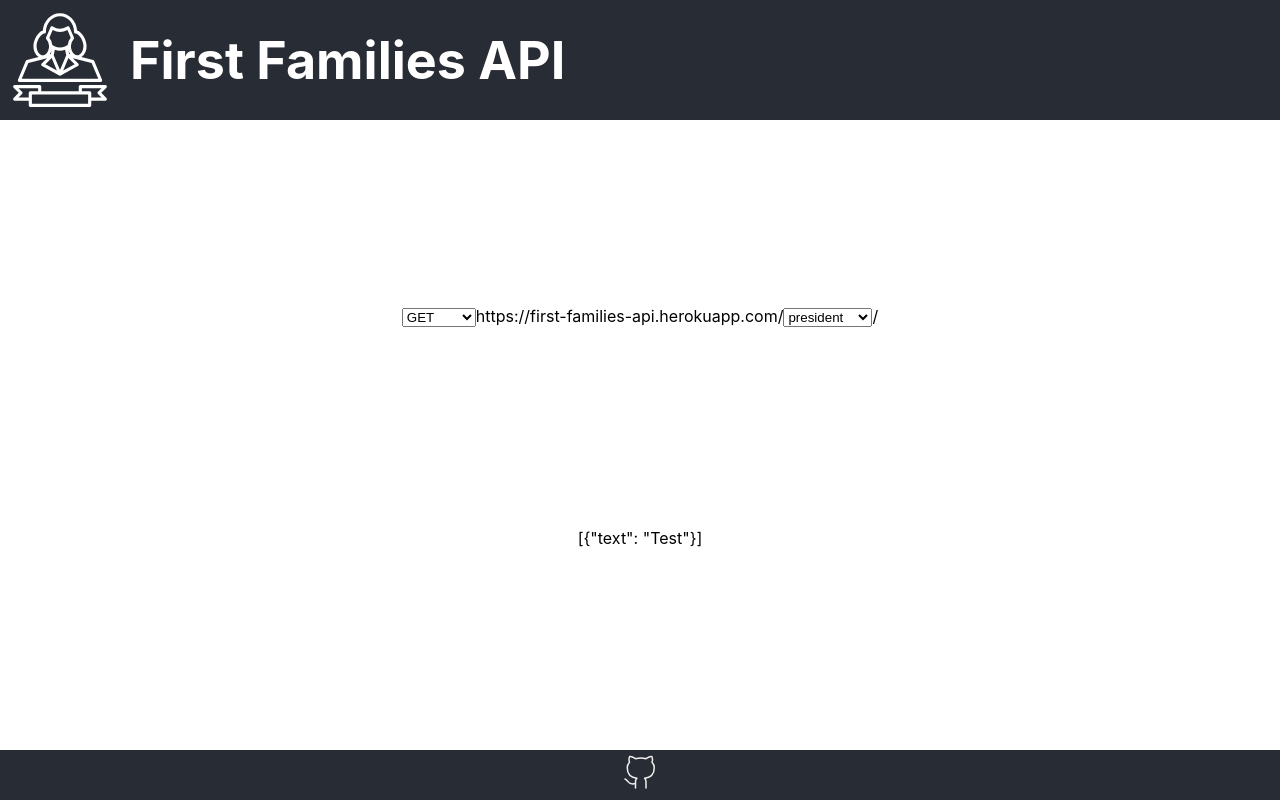
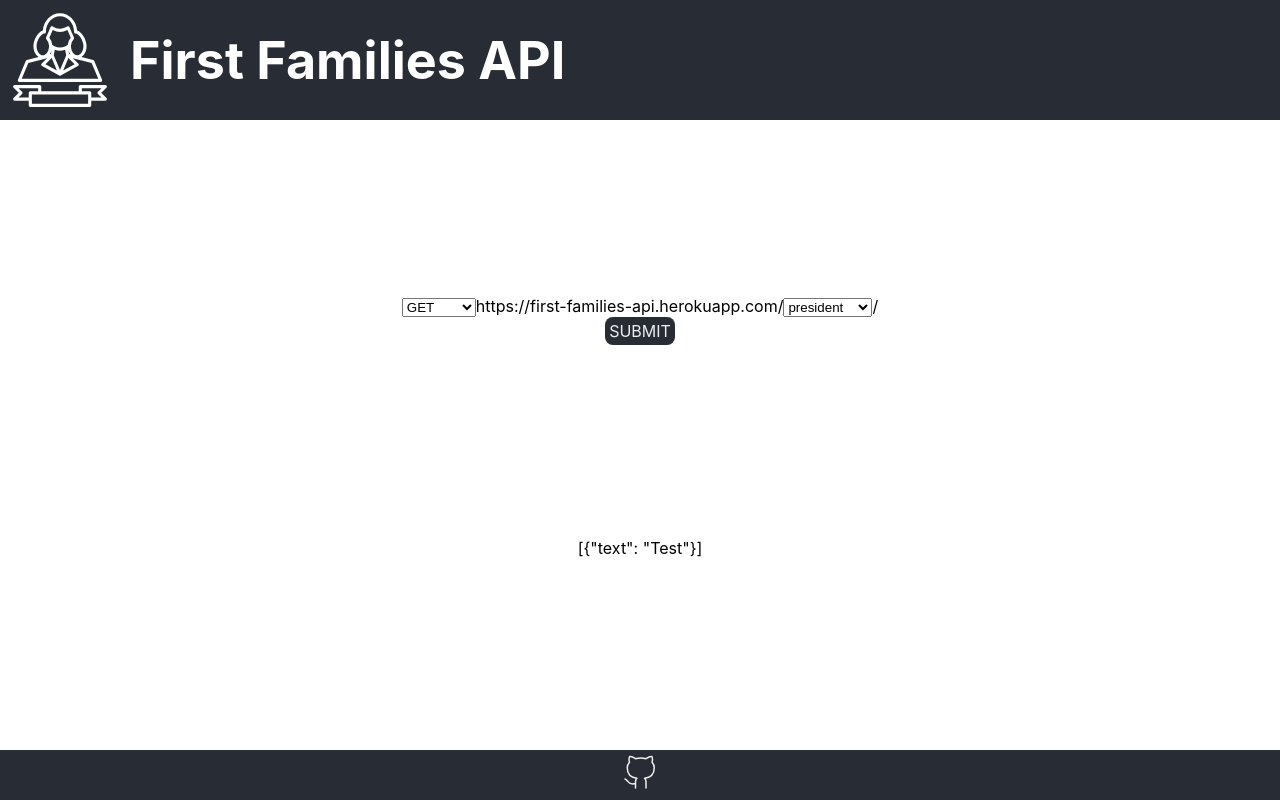
Before and after one commit to iandemed/first-families, a React (Create React App) app: page / in a window 1280 px wide. Built offline with nearby package versions, Linux system fonts and the light colour scheme.

Commit message:
Begin the construction of the HTTP request

```diff
--- a/src/Component/RequestForm.js
+++ b/src/Component/RequestForm.js
@@ -1,13 +1,23 @@
-import React from 'react'
+import React, {useState} from 'react'
 
 import '../style/RequestForm.css'
 
 
+
+
 const RequestForm = ({apiURL, onHTTPRequest}) => {
+
+    const [verb, setVerb] = useState('GET')
+
+    const handleVerbSelect = (e) => {
+        setVerb(e.target.value)
+        console.log(e.target.value)
+    }
 
     return (
         <form className="HTTP-request">
-            <select name="verb">
+            <div className="request-line">
+                <select value={verb} onChange={handleVerbSelect}>
                     <option value="GET"> GET </option>
                     <option value="POST"> POST </option>
                     <option value="PUT"> PUT </option>
@@ -19,6 +29,10 @@
                     <option value="firstSpouse"> firstSpouse </option>
                 </select>
                 <p>/</p>
+            </div>
+            <div className="submit">
+                <p>SUBMIT</p>
+            </div>
         </form>
     )
 }
--- a/src/style/RequestForm.css
+++ b/src/style/RequestForm.css
@@ -1,5 +1,20 @@
+.HTTP-request {
+    display: flex;
+    flex-direction: column;
+    align-items: center;
+    justify-content: space-evenly;
+}
 
 .HTTP-request p {
     margin: 0px;
     display: inline-block;
 }
+
+.submit {
+    background-color: #282c34;
+    color: #eeeeee;
+
+    border-radius: 8px;
+    padding: 4px;
+    box-sizing: border-box;
+}
```
Lines whose indentation alone changed are shown as unchanged.
